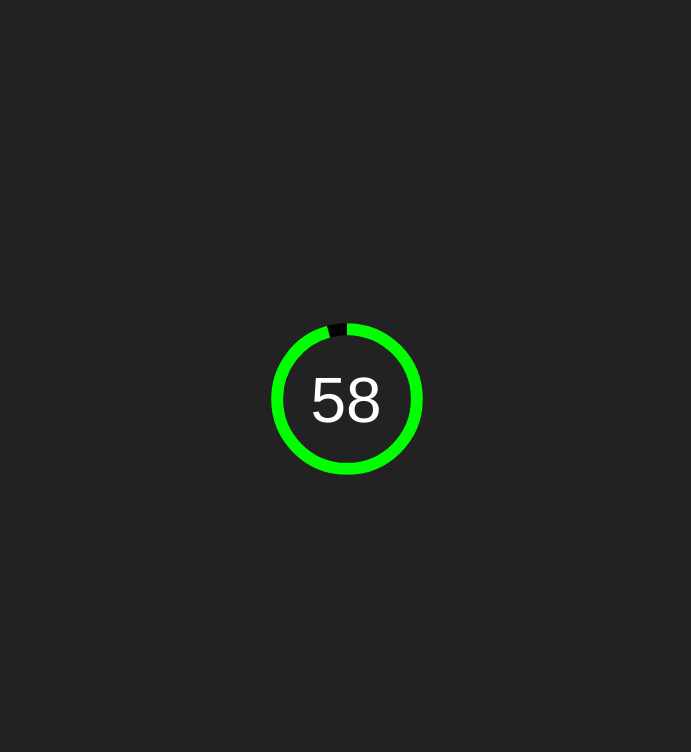
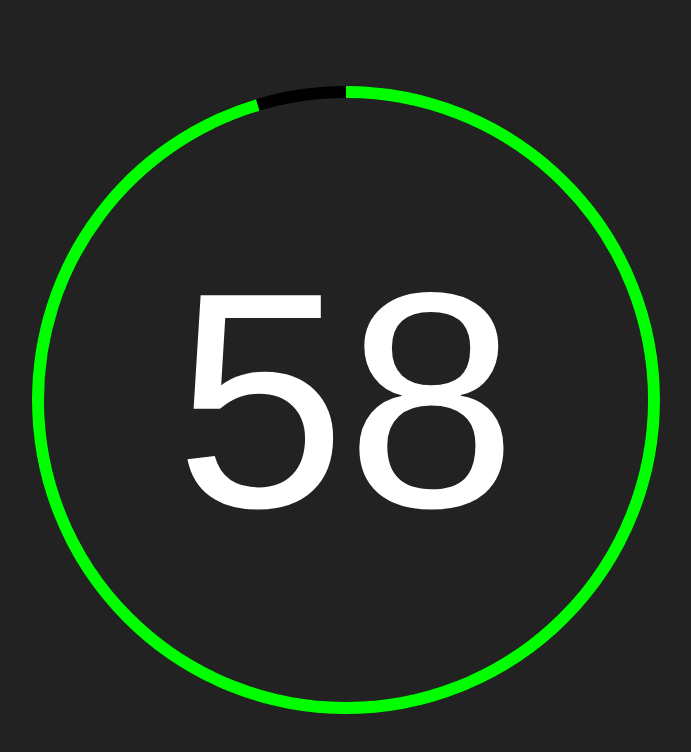
Before and after one commit to Go1den/Your-Turn, a plain HTML site: page index.html in a window 1280 px wide. Both pictures are taken after a click on the button "Begin". Shown: the whole page, without its empty margins (294-985 px from the left). Drawn offline with Linux system fonts and the light colour scheme.

Commit message:
Updating circle size relative to viewport

```diff
--- a/css/main.css
+++ b/css/main.css
@@ -8,7 +8,7 @@ input[type='number']{
 }
 
 #divTimeRemaining {
-    font-size: 64px;
+    font-size: 24vw;
     font-family:'Franklin Gothic Medium', bold;
     fill: #ffffff;
 }
@@ -22,8 +22,6 @@ div {
 
 svg {
     transform: rotate(-90deg);
-    /* display: block; */
-    /* margin: auto; */
 }
 
 .circle_animation {
--- a/index.html
+++ b/index.html
@@ -36,13 +36,13 @@
             <button onclick="startGame()">Begin</button>
         </div>
         <div id="divTimerBG" onclick="restartTimer()" style="display: none;">
-            <svg width="160" height="160">
-                <circle id="circleBG" r="69.85699" cy="81" cx="81" stroke-width="12" stroke="#000000" fill="none"/>
+            <svg id="svgCircleBG">
+                <circle id="circleBG" stroke-width="12" stroke="#000000" fill="none"/>
             </svg>
         </div>
         <div id="divTimerFG" onclick="restartTimer()" style="display: none;">
-            <svg width="160" height="160">
-                <circle id="circleFG" class="circle_animation" r="69.85699" cy="81" cx="81" stroke-width="12" stroke="#00ff00" fill="none"/>
+            <svg id="svgCircleFG">
+                <circle id="circleFG" class="circle_animation" stroke-width="12" stroke="#00ff00" fill="none"/>
             </svg>
         </div>
 
--- a/js/main.js
+++ b/js/main.js
@@ -1,5 +1,6 @@
 let timeOnClock;
 let timer;
+let circumference = 0;
 
 function hideOptions() {
     document.getElementById("divOptions").style.display = "none";
@@ -20,7 +21,6 @@ function playWarningSound() {
 }
 
 function startTimer() {
-    let initialOffset = 440;
     let elapsedTime = 0;
     timeOnClock = Number(document.getElementById("inputSecondsPerTurn").value);
     let yellowTime = Number(document.getElementById("inputYellow").value);
@@ -36,24 +36,53 @@ function startTimer() {
         }
         if (elapsedTime >= timeOnClock) {
             clearInterval(timer);
-            document.getElementById("divTimeRemaining").textContent = "OVER";
+            document.getElementById("divTimeRemaining").textContent = "0";
             stopTimer("#ff0000");
             return;
         }
-        document.getElementById("circleFG").style.strokeDashoffset = ((elapsedTime+0.1)*(initialOffset/timeOnClock));
+        document.getElementById("circleFG").style.strokeDashoffset = ((elapsedTime+0.1)*(circumference/timeOnClock));
         elapsedTime += .1; //one-tenth of a second
     }, 100);
 }
 
+function setCircleParameters() {
+    let width = window.innerWidth;
+    let height = window.innerHeight;
+    let svgDimensions = Math.min(width, height) * 0.8;
+    let dimensionInPx = svgDimensions + "px";
+    document.getElementById("divTimerBG").width = dimensionInPx;
+    document.getElementById("divTimerBG").height = dimensionInPx;
+    document.getElementById("divTimerFG").width = dimensionInPx;
+    document.getElementById("divTimerFG").height = dimensionInPx;
+    document.getElementById("svgCircleBG").setAttribute('width', dimensionInPx);
+    document.getElementById("svgCircleBG").setAttribute('height', dimensionInPx);
+    document.getElementById("svgCircleFG").setAttribute('width', dimensionInPx);
+    document.getElementById("svgCircleFG").setAttribute('height', dimensionInPx);
+    document.getElementById("circleBG").setAttribute('width', svgDimensions);
+    document.getElementById("circleBG").setAttribute('height', svgDimensions);
+    document.getElementById("circleFG").setAttribute('width', svgDimensions);
+    document.getElementById("circleFG").setAttribute('height', svgDimensions);
+    document.getElementById("circleBG").setAttribute('cy', Math.floor(svgDimensions / 2));
+    document.getElementById("circleBG").setAttribute('cx', Math.floor(svgDimensions / 2));
+    document.getElementById("circleFG").setAttribute('cy', Math.floor(svgDimensions / 2));
+    document.getElementById("circleFG").setAttribute('cx', Math.floor(svgDimensions / 2));
+    document.getElementById("circleBG").setAttribute('r', (svgDimensions / 2) - 12);
+    document.getElementById("circleFG").setAttribute('r', (svgDimensions / 2) - 12);
+    circumference = Math.PI * 2 * ((svgDimensions / 2) - 12);
+    document.getElementById("circleFG").style.strokeDasharray = circumference;
+}
+
 function stopTimer(stroke) {
     clearInterval(timer);
-    document.getElementById("circleFG").style.strokeDasharray = 440;
+    document.getElementById("circleFG").style.strokeDasharray = circumference;
     document.getElementById("circleFG").style.strokeDashoffset = 0;
     document.getElementById("circleFG").style.stroke = stroke;
 }
 
 function startGame() {
     hideOptions();
+    setCircleParameters();
+    stopTimer();
     startTimer();
     showTimer();
 }
@@ -62,3 +91,5 @@ function restartTimer() {
     stopTimer("#00ff00");
     startTimer();
 }
+
+window.onresize = setCircleParameters;
```
